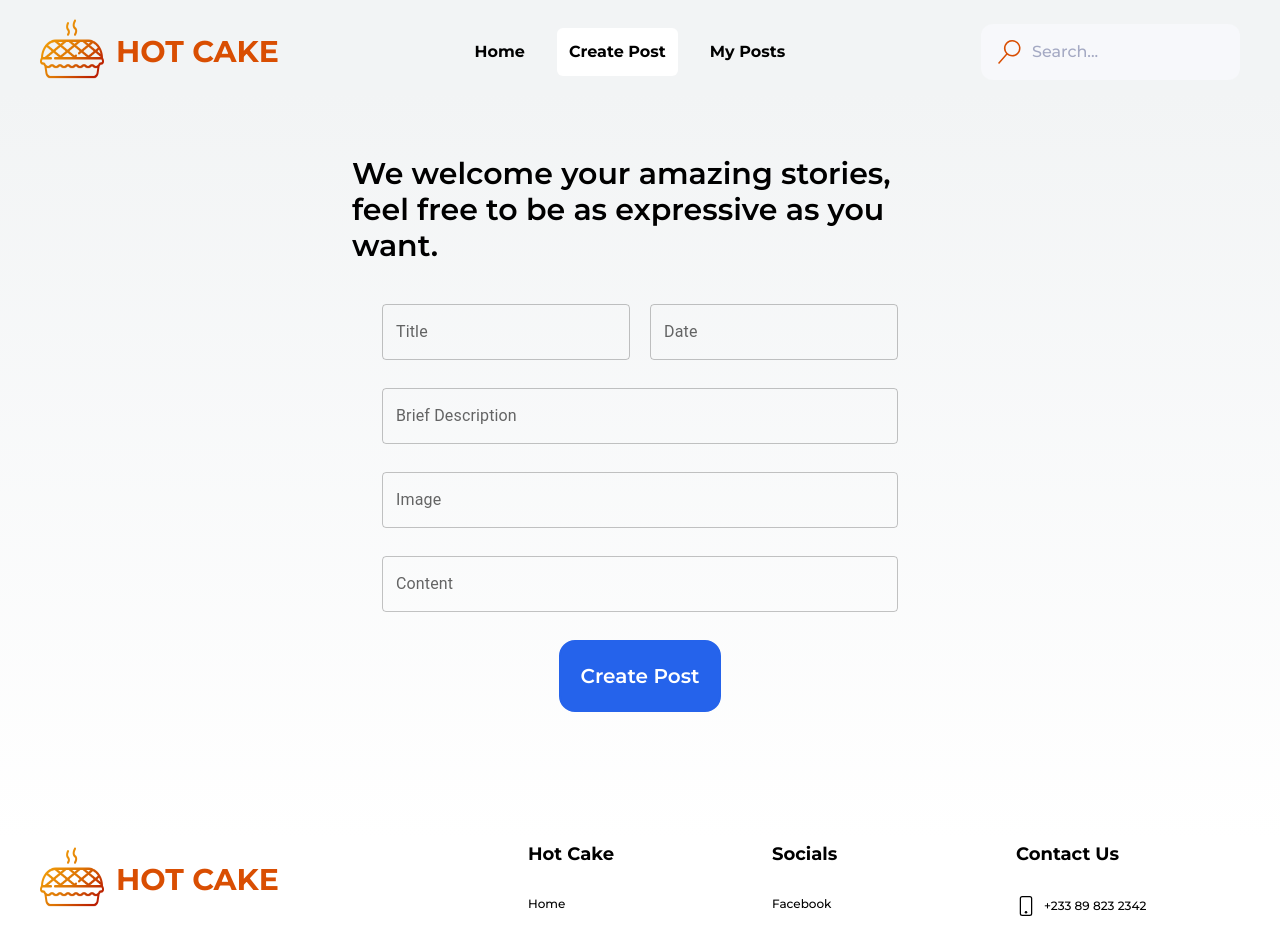
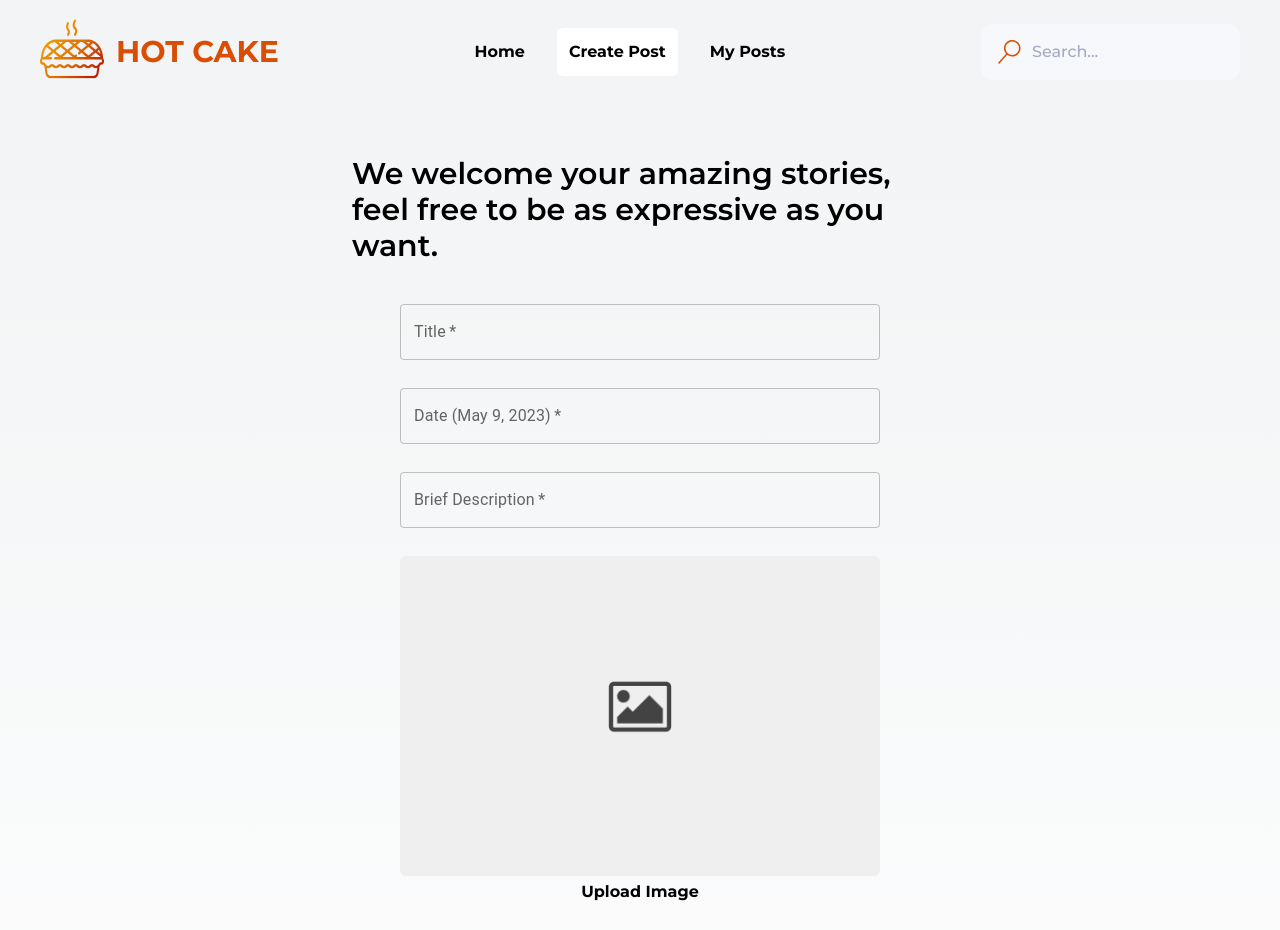
Before and after one commit to numofran6/STquiz, a React (Vite) app: page /create-post in a window 1280 px wide. Shown: the top 930 px of the page. Built offline with nearby package versions, Linux system fonts and the light colour scheme.

Commit message:
WIP: form layout for create post page

```diff
--- a/src/shared/constants/assets.js
+++ b/src/shared/constants/assets.js
@@ -12,5 +12,6 @@ import layer from '../../assets/images/layer.png'
 import spicesI from '../../assets/images/spicesI.jpg'
 import spicesII from '../../assets/images/spicesII.jpg'
 import spicesIII from '../../assets/images/spicesIII.jpg'
+import thumbnail from '../../assets/images/thumbnail.png'
 
-export { logo, featureI, featureII, featureIII, featureIV, oceangate, recentI, recentII, recentIII, recentIV, layer, spicesI, spicesII, spicesIII }
+export { logo, featureI, featureII, featureIII, featureIV, oceangate, recentI, recentII, recentIII, recentIV, layer, spicesI, spicesII, spicesIII, thumbnail }
--- a/src/views/add-post/AddPost.jsx
+++ b/src/views/add-post/AddPost.jsx
@@ -1,7 +1,30 @@
 import { TextField } from '@mui/material';
 import './AddPost.css';
+import { useRef } from 'react';
+import { thumbnail } from '../../shared/constants/assets';
 
 export const AddPost = () => {
+	const inputFileRef = useRef(null);
+	const imageRef = useRef(null);
+
+	const handleImageClick = () => {
+		inputFileRef.current.click();
+	};
+
+	const handleInputFileChange = (e) => {
+		const file = e.target.files[0];
+
+		if (file) {
+			const reader = new FileReader();
+
+			reader.onload = (e) => {
+				imageRef.current.src = e.target.result;
+			};
+
+			reader.readAsDataURL(file);
+		}
+	};
+
 	const handleSubmit = (e) => {
 		e.preventDefault();
 	};
@@ -22,13 +45,48 @@ export const AddPost = () => {
 							onSubmit={handleSubmit}
 							className="flex flex-col space-y-7 items-center"
 						>
-							<div className="space-x-5">
-								<TextField label="Title" />
-								<TextField label="Date" />
+							<TextField required label="Title" className="add-post-input" />
+							<TextField
+								required
+								label="Date (May 9, 2023)"
+								className="add-post-input"
+							/>
+							<TextField
+								required
+								label="Brief Description"
+								className="add-post-input"
+							/>
+
+							<div>
+								<div className="relative">
+									<img
+										ref={imageRef}
+										onClick={handleImageClick}
+										src={thumbnail}
+										alt=""
+										className="w-[30rem] object-cover h-[20rem] bg-gray-200 cursor-pointer rounded-md"
+									/>
+
+									<p className="mt-1 font-bold">Upload Image</p>
+								</div>
+
+								<div>
+									<input
+										ref={inputFileRef}
+										onChange={handleInputFileChange}
+										type="file"
+										className="hidden"
+									/>
+								</div>
 							</div>
-							<TextField label="Brief Description" className="add-post-input" />
-							<TextField label="Image" className="add-post-input" />
-							<TextField label="Content" className="add-post-input" />
+
+							<TextField
+								required
+								multiline
+								rows={10}
+								label="Content"
+								className="add-post-input"
+							/>
 
 							<button type="submit" className="blue-btn-inverse w-fit">
 								Create Post
```
Also changed, not shown: src/assets/images/thumbnail.png (added).
